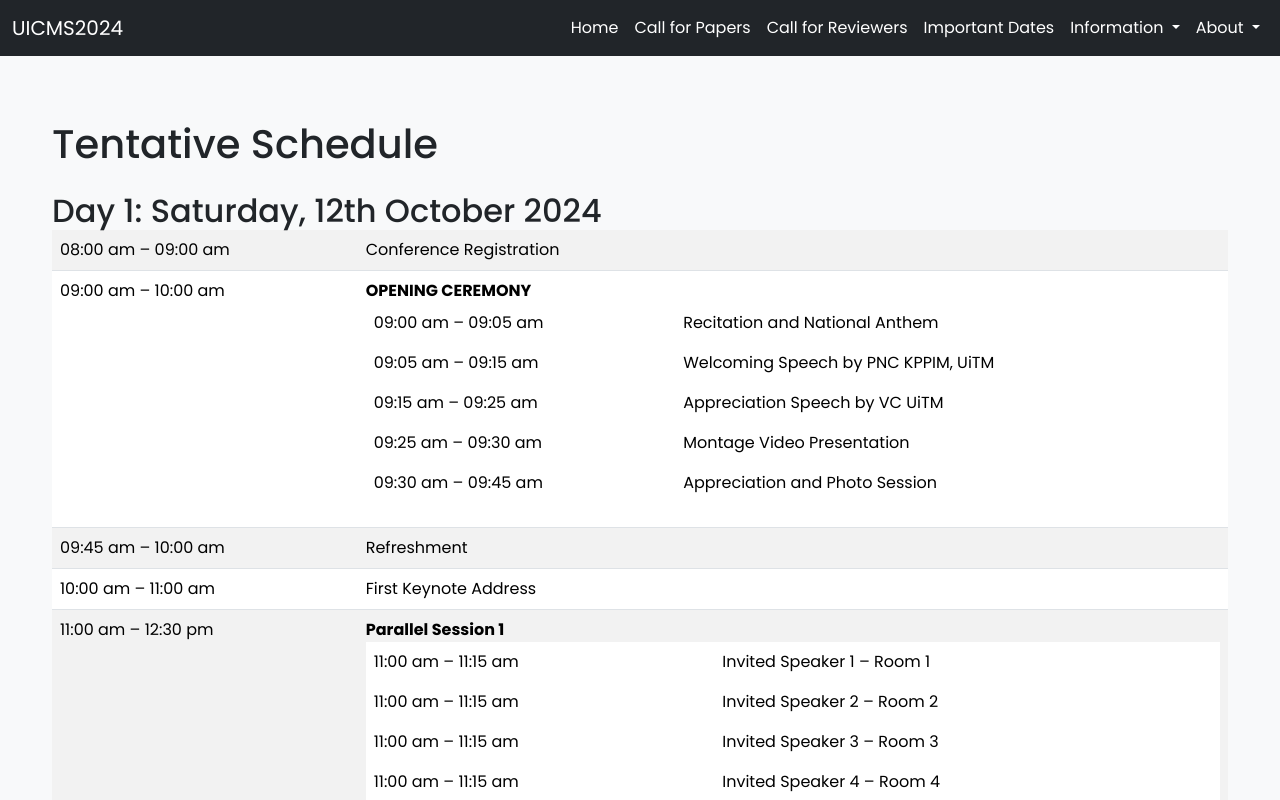
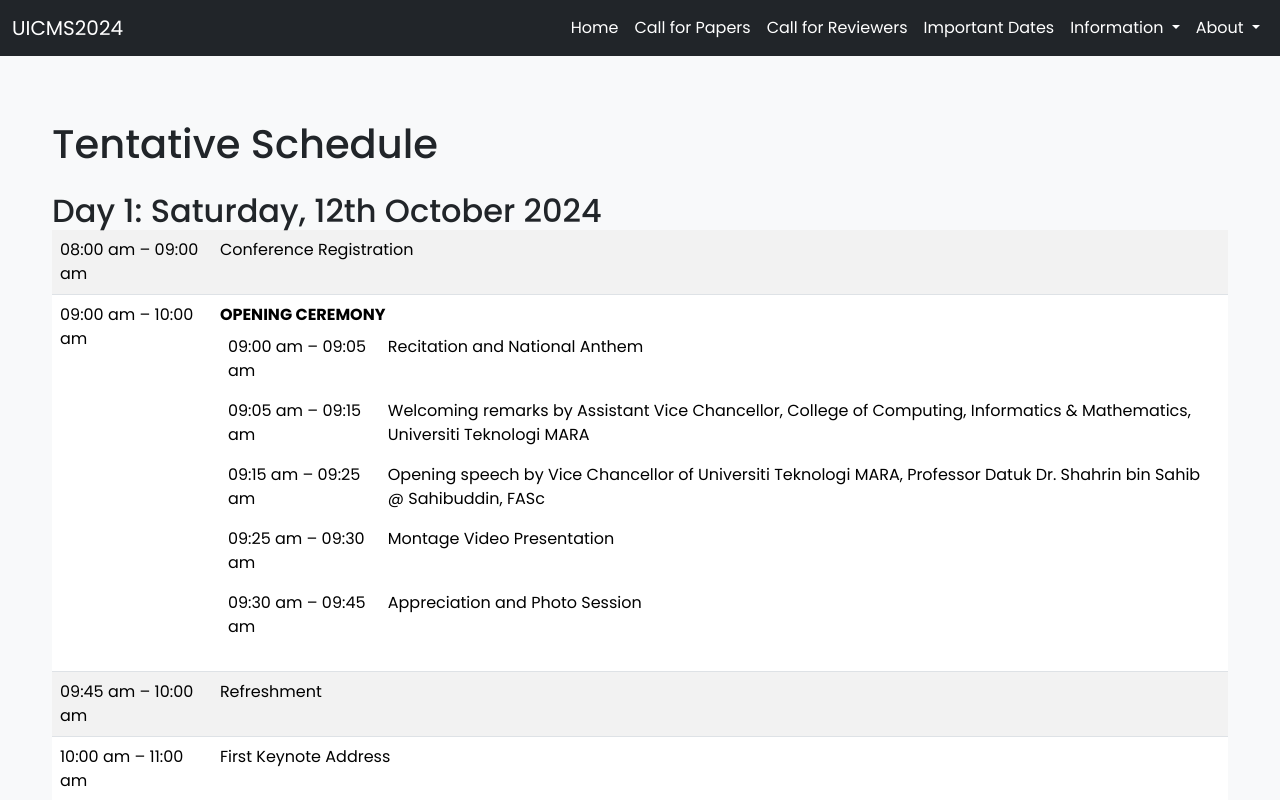
Before and after one commit to uicms2024/uicms2024.github.io, an Angular app: page /tentative in a window 1280 px wide. Shown: the top 800 px of the page. Built offline with nearby package versions, Linux system fonts and the light colour scheme.

Commit message:
Update tentative schedule

```diff
--- a/src/app/tentative/tentative.component.html
+++ b/src/app/tentative/tentative.component.html
@@ -20,11 +20,11 @@
               </tr>
               <tr>
                 <td>09:05 am – 09:15 am</td>
-                <td>Welcoming Speech by PNC KPPIM, UiTM</td>
+                <td>Welcoming remarks by Assistant Vice Chancellor, College of Computing, Informatics & Mathematics, Universiti Teknologi MARA</td>
               </tr>
               <tr>
                 <td>09:15 am – 09:25 am</td>
-                <td>Appreciation Speech by VC UiTM</td>
+                <td>Opening speech by Vice Chancellor of Universiti Teknologi MARA, Professor Datuk Dr. Shahrin bin Sahib &#64; Sahibuddin, FASc</td>
               </tr>
               <tr>
                 <td>09:25 am – 09:30 am</td>
```
